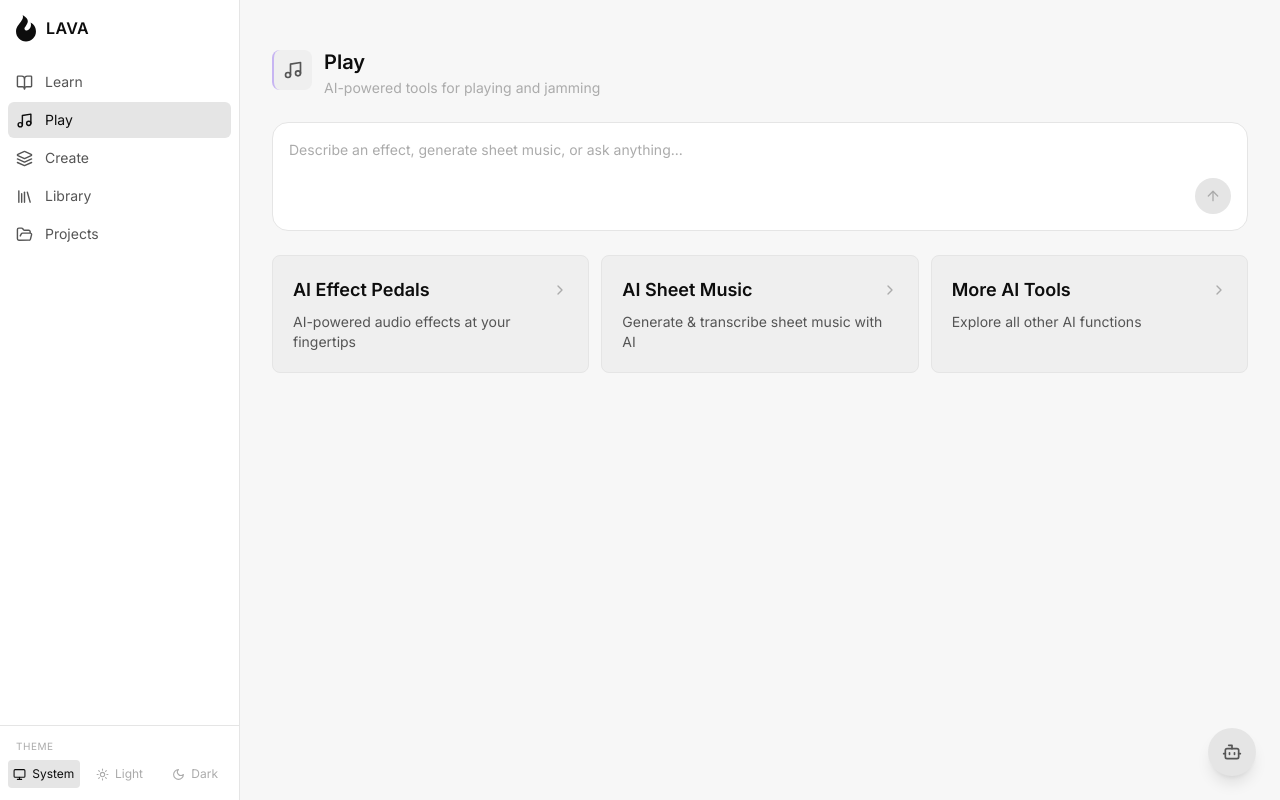
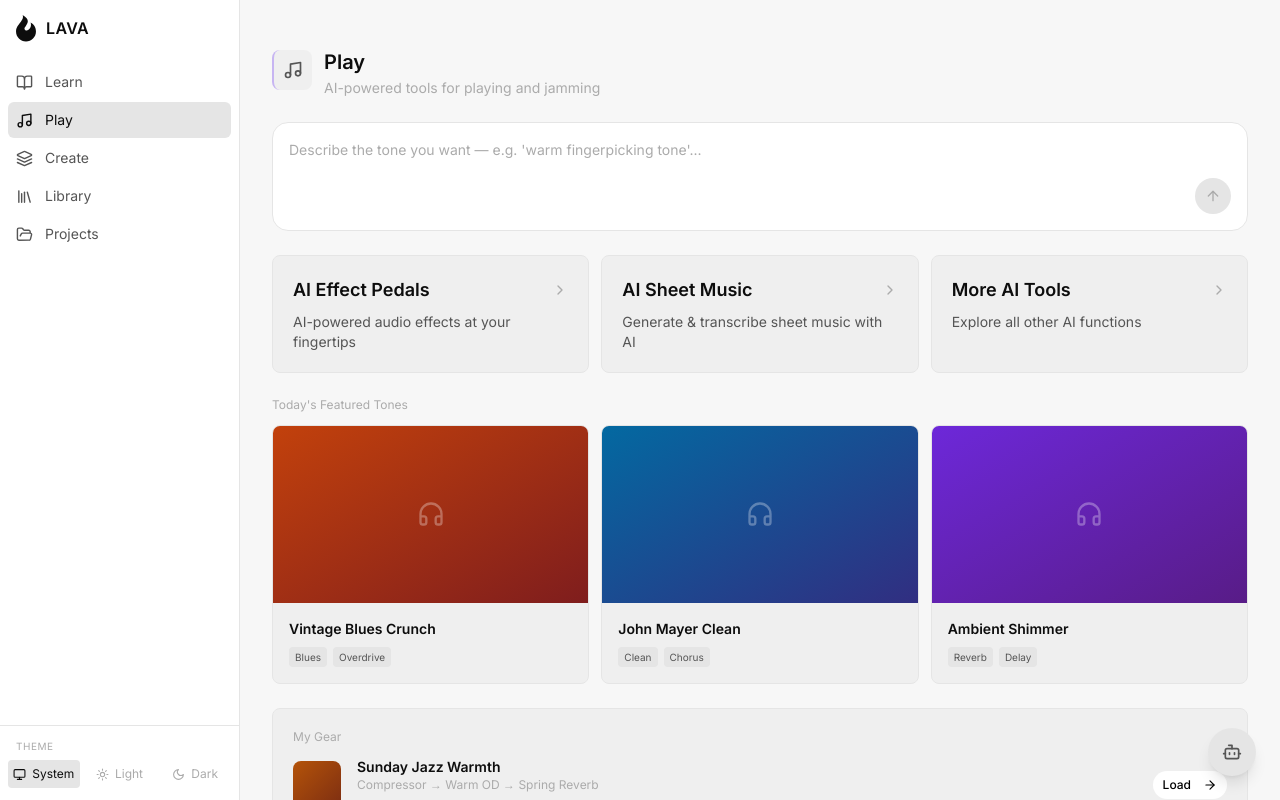
Before and after one commit to P3tr4-sway/lava-ai, a React (Vite) app in the folder client/: page /jam in a window 1280 px wide. Built offline with nearby package versions, Linux system fonts and the light colour scheme.

Commit message:
feat: add Featured Tones, My Gear, and Gear Shop sections to Play page
Mirrors the Learn page dashboard pattern with tone-focused content:
featured tone cards, saved gear resume card, and new arrivals grid.

Co-Authored-By: Claude Opus 4.6 <noreply@anthropic.com>

```diff
--- a/client/src/spaces/jam/PlayHubPage.tsx
+++ b/client/src/spaces/jam/PlayHubPage.tsx
@@ -1,8 +1,42 @@
 import { useEffect } from 'react'
 import { useNavigate } from 'react-router-dom'
 import { useAgentStore } from '@/stores/agentStore'
-import { Music, ChevronRight } from 'lucide-react'
+import { ArrowRight, ChevronRight, Music, Sparkles, Headphones, Package } from 'lucide-react'
 import { SpaceAgentInput } from '@/components/agent/SpaceAgentInput'
+import { Button } from '@/components/ui/Button'
+
+const FEATURED_TONES = [
+  {
+    name: 'Vintage Blues Crunch',
+    tags: ['Blues', 'Overdrive'],
+    gradient: 'from-orange-700 to-red-900',
+  },
+  {
+    name: 'John Mayer Clean',
+    tags: ['Clean', 'Chorus'],
+    gradient: 'from-sky-700 to-indigo-900',
+  },
+  {
+    name: 'Ambient Shimmer',
+    tags: ['Reverb', 'Delay'],
+    gradient: 'from-violet-700 to-purple-900',
+  },
+]
+
+// My Gear — previously saved tone chains
+const MY_GEAR = {
+  name: 'Sunday Jazz Warmth',
+  chain: 'Compressor → Warm OD → Spring Reverb',
+  lastUsed: '2 days ago',
+  gradient: 'from-amber-700 to-orange-900',
+  route: '/jam',
+}
+
+const NEW_ARRIVALS = [
+  { name: 'Tape Saturation', description: 'Warm analog tape character' },
+  { name: 'Spectral Freeze', description: 'Sustain any moment in time' },
+  { name: 'Envelope Filter', description: 'Auto-wah with AI dynamics' },
+]
 
 const SUB_HUBS = [
   {
@@ -48,7 +82,7 @@ export function PlayHubPage() {
         </section>
 
         {/* ── AI prompt bar ───────────────────────────────────── */}
-        <SpaceAgentInput placeholder="Describe an effect, generate sheet music, or ask anything..." />
+        <SpaceAgentInput placeholder="Describe the tone you want — e.g. 'warm fingerpicking tone'..." />
 
         {/* ── Sub-hub entries ──────────────────────────────────── */}
         <div className="grid grid-cols-1 md:grid-cols-3 gap-3">
@@ -67,6 +101,76 @@ export function PlayHubPage() {
           ))}
         </div>
 
+        {/* ── Today's Featured Tones ─────────────────────────── */}
+        <div className="flex flex-col gap-3">
+          <p className="text-xs text-text-muted">Today's Featured Tones</p>
+          <div className="grid grid-cols-1 md:grid-cols-3 gap-3">
+            {FEATURED_TONES.map((tone) => (
+              <div
+                key={tone.name}
+                className="bg-surface-2 border border-border rounded-lg overflow-hidden cursor-pointer hover:bg-surface-3 hover:border-border-hover transition-all hover:-translate-y-0.5 group"
+              >
+                <div className={`aspect-[16/9] bg-gradient-to-br ${tone.gradient} flex items-center justify-center`}>
+                  <Headphones size={28} className="text-white/30" />
+                </div>
+                <div className="p-4">
+                  <p className="text-sm font-semibold text-text-primary">{tone.name}</p>
+                  <div className="flex gap-1.5 mt-2">
+                    {tone.tags.map((tag) => (
+                      <span key={tag} className="text-2xs px-1.5 py-0.5 rounded bg-surface-3 text-text-secondary">{tag}</span>
+                    ))}
+                  </div>
+                </div>
+              </div>
+            ))}
+          </div>
+        </div>
+
+        {/* ── My Gear ────────────────────────────────────────── */}
+        {MY_GEAR && (
+          <div className="bg-surface-2 border border-border rounded-lg p-5">
+            <p className="text-xs text-text-muted mb-3">My Gear</p>
+            <div className="flex items-center gap-4">
+              <div className={`w-12 h-12 rounded-lg bg-gradient-to-br ${MY_GEAR.gradient} shrink-0`} />
+              <div className="flex-1 min-w-0">
+                <p className="text-sm font-semibold text-text-primary truncate">{MY_GEAR.name}</p>
+                <p className="text-xs text-text-muted">{MY_GEAR.chain}</p>
+                <p className="text-xs text-text-secondary mt-1">Last used {MY_GEAR.lastUsed}</p>
+              </div>
+              <Button
+                size="sm"
+                className="rounded-full"
+                onClick={() => navigate(MY_GEAR.route)}
+              >
+                Load <ArrowRight size={14} className="ml-1" />
+              </Button>
+            </div>
+          </div>
+        )}
+
+        {/* ── Gear Shop: New Arrivals ────────────────────────── */}
+        <div className="flex flex-col gap-3">
+          <p className="text-xs text-text-muted">Gear Shop: New Arrivals</p>
+          <div className="grid grid-cols-1 md:grid-cols-3 gap-3">
+            {NEW_ARRIVALS.map((item) => (
+              <div
+                key={item.name}
+                className="bg-surface-2 border border-border rounded-lg p-5 cursor-pointer hover:bg-surface-3 hover:border-border-hover transition-all hover:-translate-y-0.5 group"
+              >
+                <div className="flex items-center gap-3">
+                  <div className="w-10 h-10 rounded-lg bg-surface-3 flex items-center justify-center shrink-0">
+                    <Sparkles size={18} className="text-text-secondary" />
+                  </div>
+                  <div className="flex-1 min-w-0">
+                    <p className="text-sm font-semibold text-text-primary">{item.name}</p>
+                    <p className="text-xs text-text-secondary">{item.description}</p>
+                  </div>
+                </div>
+              </div>
+            ))}
+          </div>
+        </div>
+
       </div>
     </div>
   )
```
